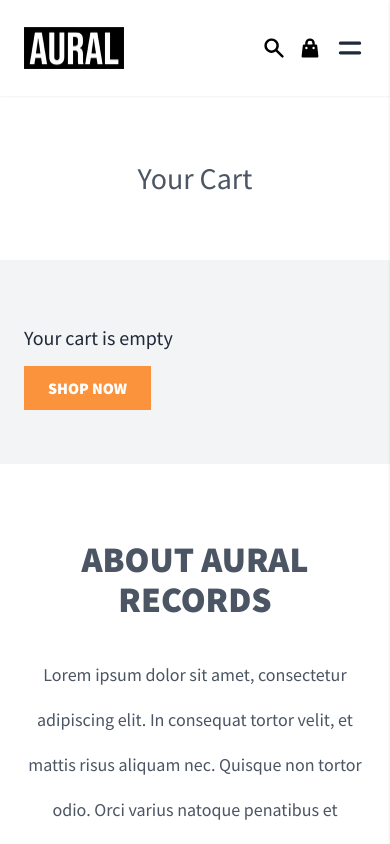
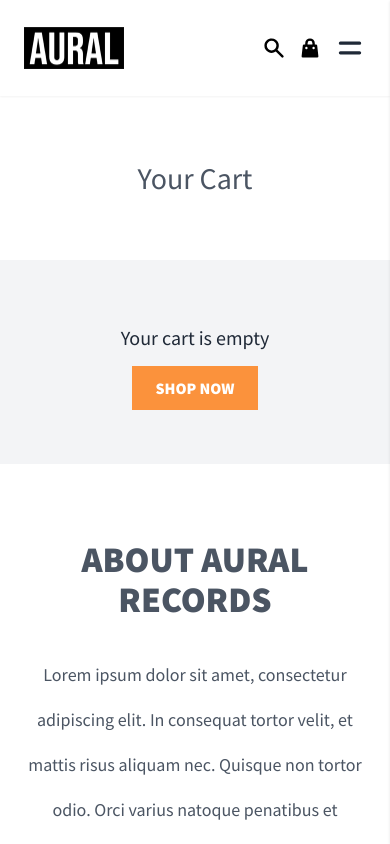
Before and after one commit to joejcox/AURAL, a React (Create React App) app: page /cart in a window 390 px wide. Shown: the top 844 px of the page. Built offline with nearby package versions, Linux system fonts and the light colour scheme; no server answers; the database is empty; a web font is replaced by a local one.

Commit message:
update links to shop from empty cart and HomeBanner

```diff
--- a/src/components/Cart/index.jsx
+++ b/src/components/Cart/index.jsx
@@ -51,9 +51,9 @@ const Cart = () => {
         </section>
       ) : (
         <section className="bg-gray-100 py-16 mb-16">
-          <Container>
+          <Container classes="text-center lg:text-left">
             <h2 className="text-xl text-gray-800 mb-6">Your cart is empty</h2>
-            <ButtonLink path="/products">Shop Now</ButtonLink>
+            <ButtonLink path="/shop">Shop Now</ButtonLink>
           </Container>
         </section>
       )}
--- a/src/components/HomeBanner/HomeBannerText.jsx
+++ b/src/components/HomeBanner/HomeBannerText.jsx
@@ -6,7 +6,7 @@ const HomeBannerText = () => (
       50% off new releases
     </h1>
     <ButtonLink
-      path="/products"
+      path="/shop"
       classes="block w-full max-w-sm sm:w-60 mt-8 lg:mt-2 text-center bg-main-400 hover:bg-black"
     >
       Shop Now
```
